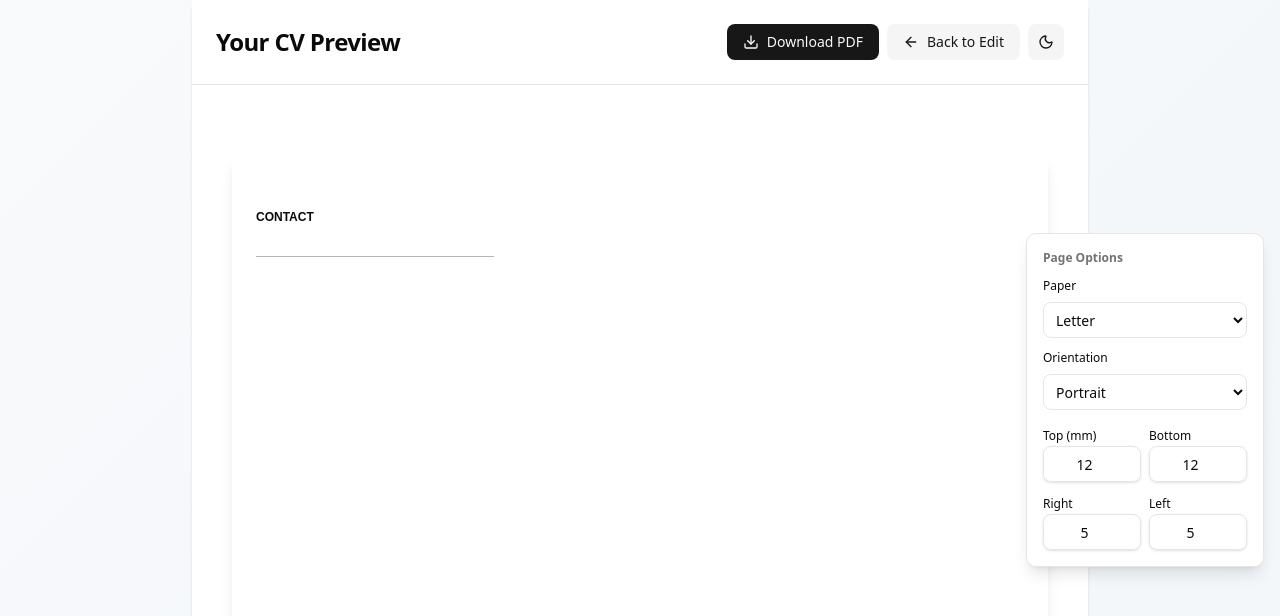
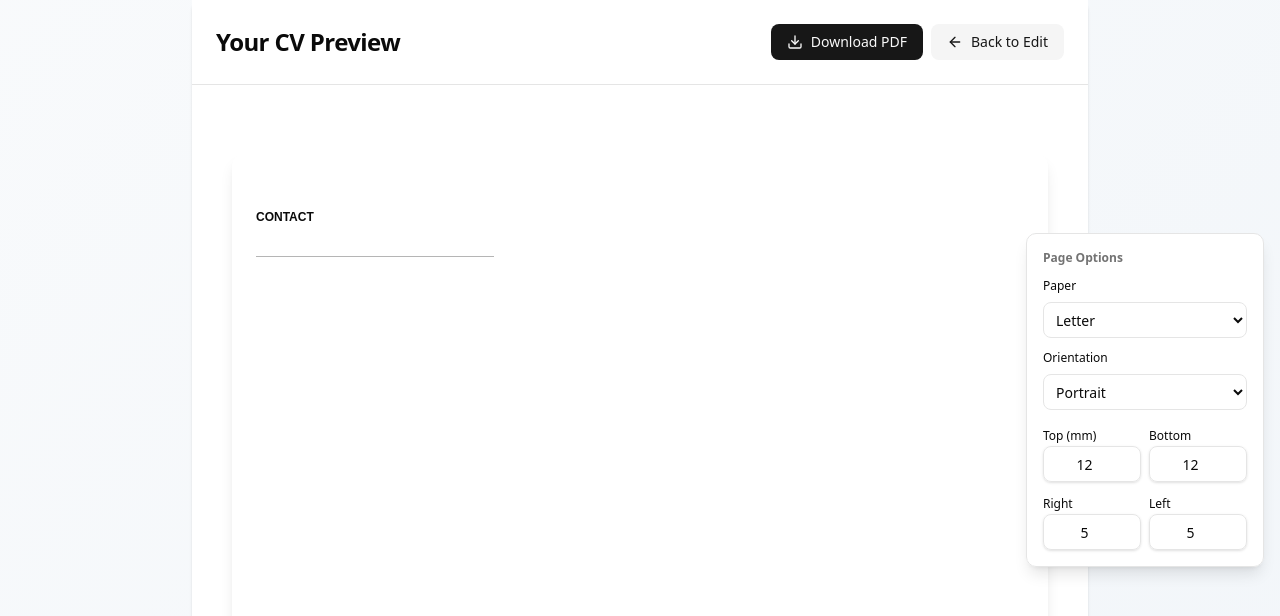
Before and after one commit to zcky1990/cv-generator, a Vue app: page /preview in a window 1280 px wide. Shown: the top 616 px of the page. Built offline with nearby package versions, Linux system fonts and the light colour scheme.

Commit message:
hide theme

```diff
--- a/src/views/BuilderView.vue
+++ b/src/views/BuilderView.vue
@@ -9,8 +9,6 @@ import { Textarea } from '@/components/ui/textarea'
 import { Card, CardContent, CardDescription, CardHeader, CardTitle } from '@/components/ui/card'
 import { ref, computed } from 'vue'
 import {
-  Sun,
-  Moon,
   FileJson,
   LayoutTemplate,
   User,
@@ -51,15 +49,15 @@ function scrollToSection(id: string) {
   document.getElementById(id)?.scrollIntoView({ behavior: 'smooth', block: 'start' })
 }
 
-function toggleTheme() {
-  isDark.value = !isDark.value
-  document.documentElement.classList.toggle('dark', isDark.value)
-  try {
-    localStorage.setItem('theme', isDark.value ? 'dark' : 'light')
-  } catch {
-    //
-  }
-}
+// function toggleTheme() {
+//   isDark.value = !isDark.value
+//   document.documentElement.classList.toggle('dark', isDark.value)
+//   try {
+//     localStorage.setItem('theme', isDark.value ? 'dark' : 'light')
+//   } catch {
+//     //
+//   }
+// }
 
 function initTheme() {
   const saved = localStorage.getItem('theme')
--- a/src/views/PreviewView.vue
+++ b/src/views/PreviewView.vue
@@ -5,7 +5,7 @@ import { useCVStore } from '@/stores/cv'
 import { Button } from '@/components/ui/button'
 import { Input } from '@/components/ui/input'
 import { Label } from '@/components/ui/label'
-import { ArrowLeft, Download, Sun, Moon } from 'lucide-vue-next'
+import { ArrowLeft, Download } from 'lucide-vue-next'
 import html2canvas from 'html2canvas'
 import { jsPDF } from 'jspdf'
 
@@ -190,24 +190,24 @@ async function downloadPDF() {
   }
 }
 
-function toggleTheme() {
-  isDark.value = !isDark.value
-  document.documentElement.classList.toggle('dark', isDark.value)
-  try {
-    localStorage.setItem('theme', isDark.value ? 'dark' : 'light')
-  } catch {
-    //
-  }
-}
+// function toggleTheme() {
+//   isDark.value = !isDark.value
+//   document.documentElement.classList.toggle('dark', isDark.value)
+//   try {
+//     localStorage.setItem('theme', isDark.value ? 'dark' : 'light')
+//   } catch {
+//     //
+//   }
+// }
 
-function initTheme() {
-  const saved = localStorage.getItem('theme')
-  isDark.value = saved === 'dark'
-  document.documentElement.classList.toggle('dark', isDark.value)
-}
+// function initTheme() {
+//   const saved = localStorage.getItem('theme')
+//   isDark.value = saved === 'dark'
+//   document.documentElement.classList.toggle('dark', isDark.value)
+// }
 
 onMounted(() => {
-  initTheme()
+  // initTheme()
   renderCV()
 })
 
@@ -319,10 +319,10 @@ watch(
                 <ArrowLeft class="h-4 w-4 mr-2" />
                 Back to Edit
               </Button>
-              <Button variant="secondary" size="icon" aria-label="Toggle theme" @click="toggleTheme">
+              <!-- <Button variant="secondary" size="icon" aria-label="Toggle theme" @click="toggleTheme">
                 <Sun v-if="isDark" class="h-5 w-5" />
                 <Moon v-else class="h-5 w-5" />
-              </Button>
+              </Button> -->
             </div>
           </div>
         </div>
```
